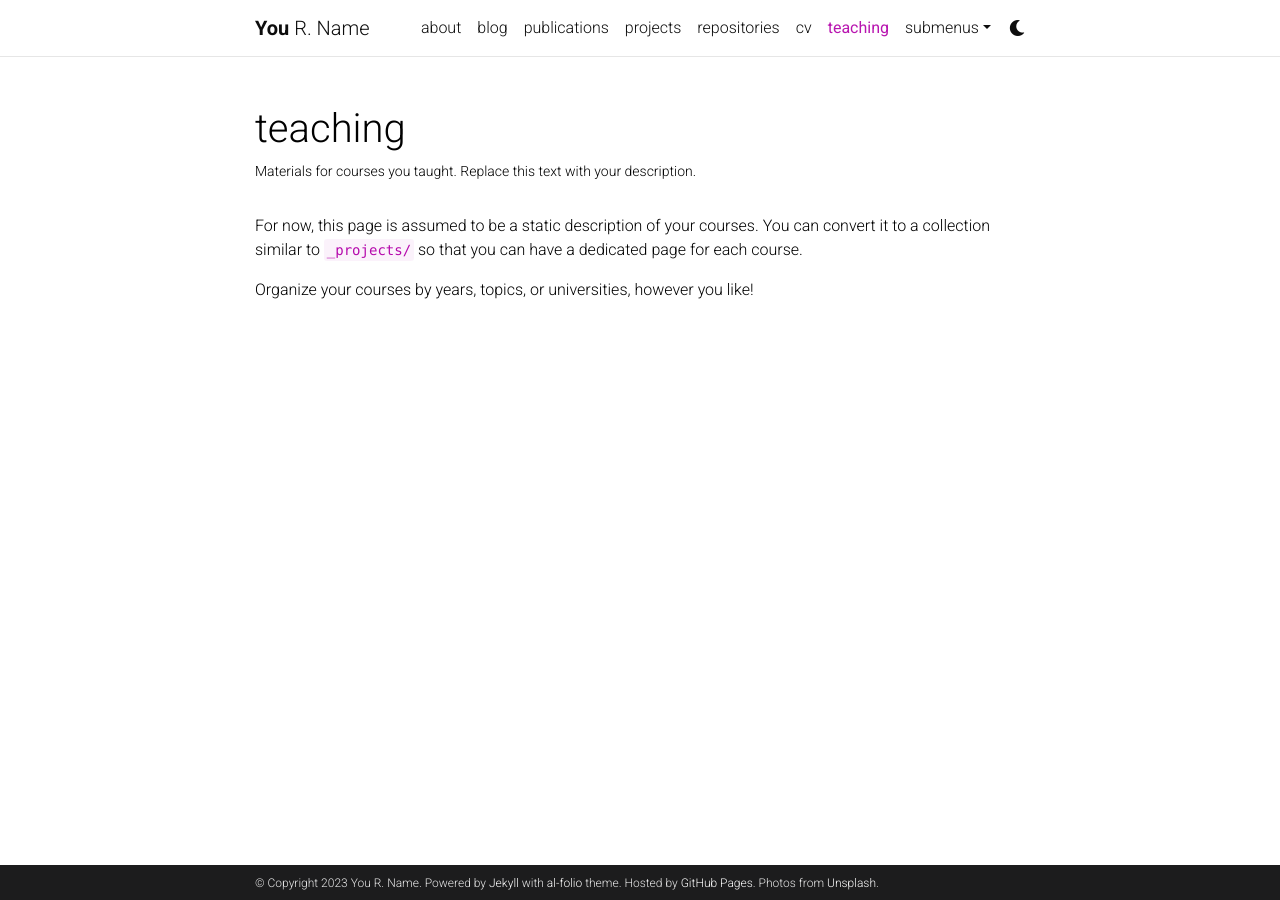
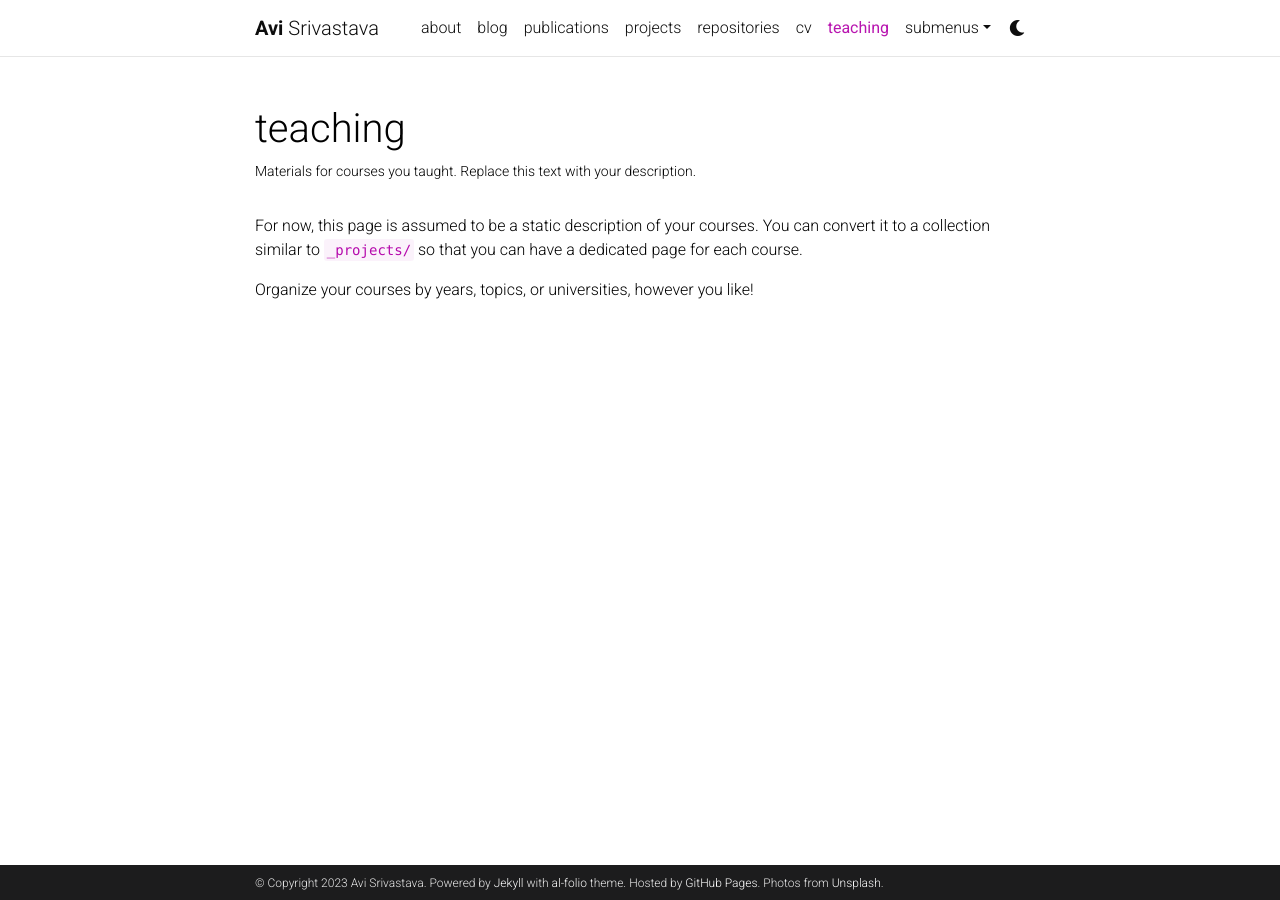
Before and after one commit to avisrilab/avisrilab.github.io, a Jekyll site: the page built from _pages/teaching.md, in a window 1280 px wide. Built offline with Jekyll 4.4.1, drawn with Linux system fonts in a browser that asks for light colours; comment, search, counter and statistics services are not loaded; a style sheet for code colours, icons or effects is not loaded.

Commit message:
Update _config.yml

```diff
--- a/_config.yml
+++ b/_config.yml
@@ -3,10 +3,10 @@
 # -----------------------------------------------------------------------------
 
 title: blank # the website title (if blank, full name will be used instead)
-first_name: You
-middle_name: R.
-last_name: Name
-email: you@example.com
+first_name: Avi
+middle_name:
+last_name: Srivastava
+email: avisrilab@gmail.com
 description: > # the ">" symbol means to ignore newlines until "footer_text:"
   A simple, whitespace theme for academics. Based on [*folio](https://github.com/bogoli/-folio) design.
 footer_text: >
```
